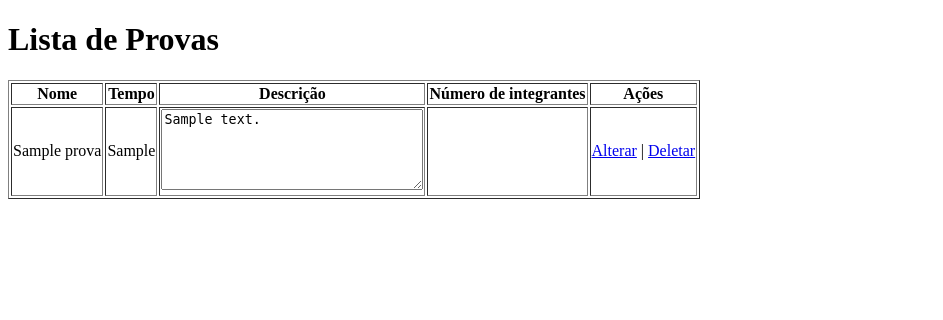
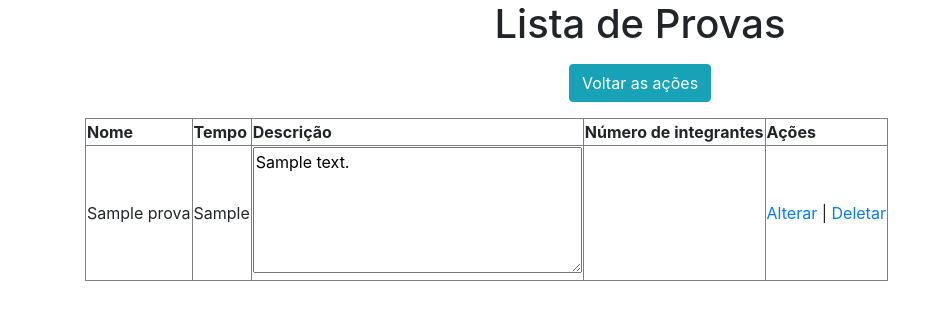
Before and after one commit to GabrielPerico/GincanaCI, a CodeIgniter app: page /aulaphp/index.php/provas/listar in a window 1280 px wide. Shown: the top 320 px of the page, without its empty margins (0-943 px from the left). Run offline with CodeIgniter, Linux system fonts and the light colour scheme; tables that the repository leaves empty or names only in its code hold one stand-in row (values such as "Sample post"); data that the repository does not hold is empty.

Commit message:
página index inicial adicionada, bootstrap adicionado a pág index e adicionado bootstrap na página de listagem

```diff
--- a/application/controllers/Provas.php
+++ b/application/controllers/Provas.php
@@ -6,7 +6,8 @@ class Provas extends CI_Controller
 
     public function index()
     {
-        $this->listar();
+        $this->load->view('index');
+
     }
 
     public function listar()
--- a/application/views/FormProvas.php
+++ b/application/views/FormProvas.php
@@ -10,6 +10,8 @@
 
 <body>
     <h1>Cadastrar Prova</h1>
+    <br>
+    <?= (isset($prova))? '' : '<a href="'.$this->config->base_url().'index.php'.'">Voltar as ações</a><br><br> ' ?>
     <form action="" method="post">
         <label for="nome">Nome:</label>
         <br>
--- a/application/views/ListaProvas.php
+++ b/application/views/ListaProvas.php
@@ -5,11 +5,18 @@
     <meta charset="UTF-8">
     <meta name="viewport" content="width=device-width, initial-scale=1.0">
     <meta http-equiv="X-UA-Compatible" content="ie=edge">
+    <link rel="stylesheet" href="https://stackpath.bootstrapcdn.com/bootstrap/4.3.1/css/bootstrap.min.css" integrity="sha384-ggOyR0iXCbMQv3Xipma34MD+dH/1fQ784/j6cY/iJTQUOhcWr7x9JvoRxT2MZw1T" crossorigin="anonymous">
     <title>Document</title>
 </head>
 
 <body>
+    <div class="container">
+        <div class="row">
+            <div class="col-12 text-center">
                 <h1>Lista de Provas</h1>
+                <a class="btn btn-info mt-2 mb-3" href="<?= $this->config->base_url() . '/index.php' ?>">Voltar as ações</a>
+            </div>
+        </div>
         <table border="1">
             <thead>
                 <tr>
@@ -22,16 +29,16 @@
             </thead>
             <tbody>
                 <?php
-            foreach($provas as $p){
+                foreach ($provas as $p) {
                     echo '<tr>';
-                echo '<td>'.$p->nome.'</td>';
-                echo '<td>'.$p->tempo.'</td>';
-                echo '<td><textarea cols="30" rows="5">'.$p->descricao.'</textarea></td>';
-                echo '<td>'.$p->NIntegrantes.'</td>';
+                    echo '<td>' . $p->nome . '</td>';
+                    echo '<td>' . $p->tempo . '</td>';
+                    echo '<td><textarea cols="30" rows="5">' . $p->descricao . '</textarea></td>';
+                    echo '<td>' . $p->NIntegrantes . '</td>';
                     echo '<td>'
-                    . '<a href="'. $this->config->base_url() . 'index.php/Provas/alterar/' . $p->id .'">Alterar</a>'
+                        . '<a href="' . $this->config->base_url() . 'index.php/Provas/alterar/' . $p->id . '">Alterar</a>'
                         . ' | '
-                    . '<a href="'. $this->config->base_url() . 'index.php/Provas/deletar/' . $p->id .'">Deletar</a>';
+                        . '<a href="' . $this->config->base_url() . 'index.php/Provas/deletar/' . $p->id . '">Deletar</a>';
                     echo '</td>';
                     echo '</tr>';
                 }
@@ -39,6 +46,7 @@
                 ?>
             </tbody>
         </table>
+    </div>
 </body>
 
 </html>
```
Lines whose indentation alone changed are shown as unchanged.
